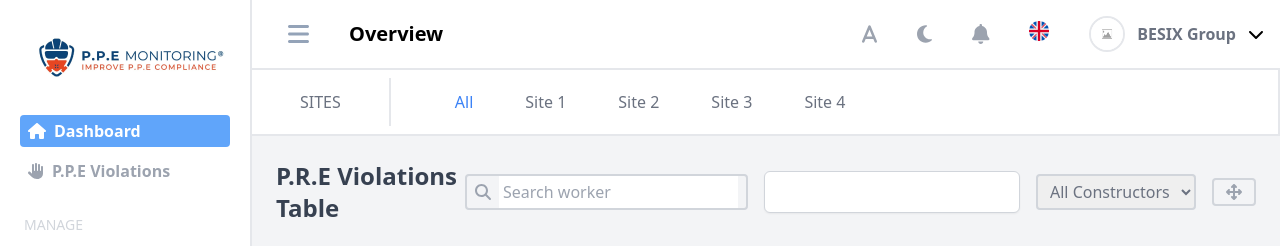
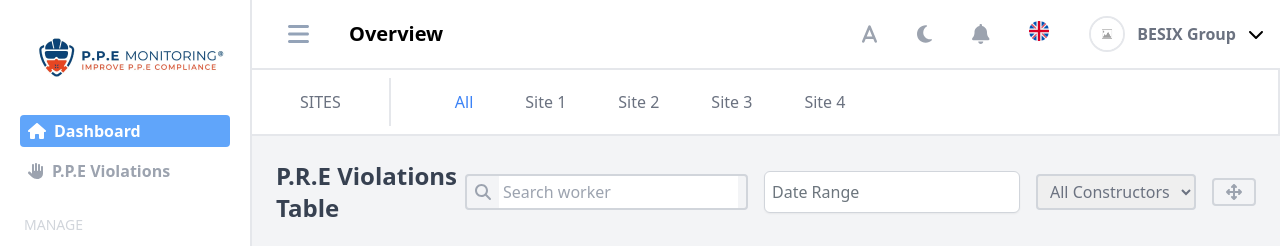
Before and after one commit to redaAssemghor/imennse-text, a React (Vite) app: page / in a window 1280 px wide. Shown: the top 246 px of the page. Built offline with nearby package versions, Linux system fonts and the light colour scheme.

Commit message:
daterange

```diff
--- a/src/app/Main.jsx
+++ b/src/app/Main.jsx
@@ -12,6 +12,7 @@ import Setting from "../components/Settings";
 import "primereact/resources/themes/saga-blue/theme.css";
 import "primereact/resources/primereact.min.css";
 import "primeicons/primeicons.css";
+import { FloatLabel } from "primereact/floatlabel";
 
 const Main = () => {
   const [dates, setDates] = useState(null);
@@ -36,7 +37,9 @@ const Main = () => {
           </label>
 
           <div className="card flex justify-content-center custom-calendar">
+            <FloatLabel>
               <Calendar
+                inputId="date-range"
                 value={dates}
                 onChange={(e) => setDates(e.value)}
                 selectionMode="range"
@@ -44,6 +47,8 @@ const Main = () => {
                 hideOnRangeSelection
                 inputClassName="p-inputtext p-component w-64 px-4 py-2 text-gray-700 bg-white border border-gray-300 rounded-md shadow-sm focus:outline-none focus:ring focus:ring-blue-300 focus:border-blue-300"
               />
+              <label htmlFor="date-range">Date Range</label>
+            </FloatLabel>
           </div>
 
           <select
--- a/src/index.css
+++ b/src/index.css
@@ -15,7 +15,7 @@
   height: 0.25rem;
   border: solid white;
   border-width: 0 2px 2px 0;
-  transform: translate(-50%, -50%) rotate(45deg);
+  transform: translate(-50%, -50%) rotate(40deg);
 }
 
 .scrollbar-webkit::-webkit-scrollbar {
```
Lines whose indentation alone changed are shown as unchanged.
